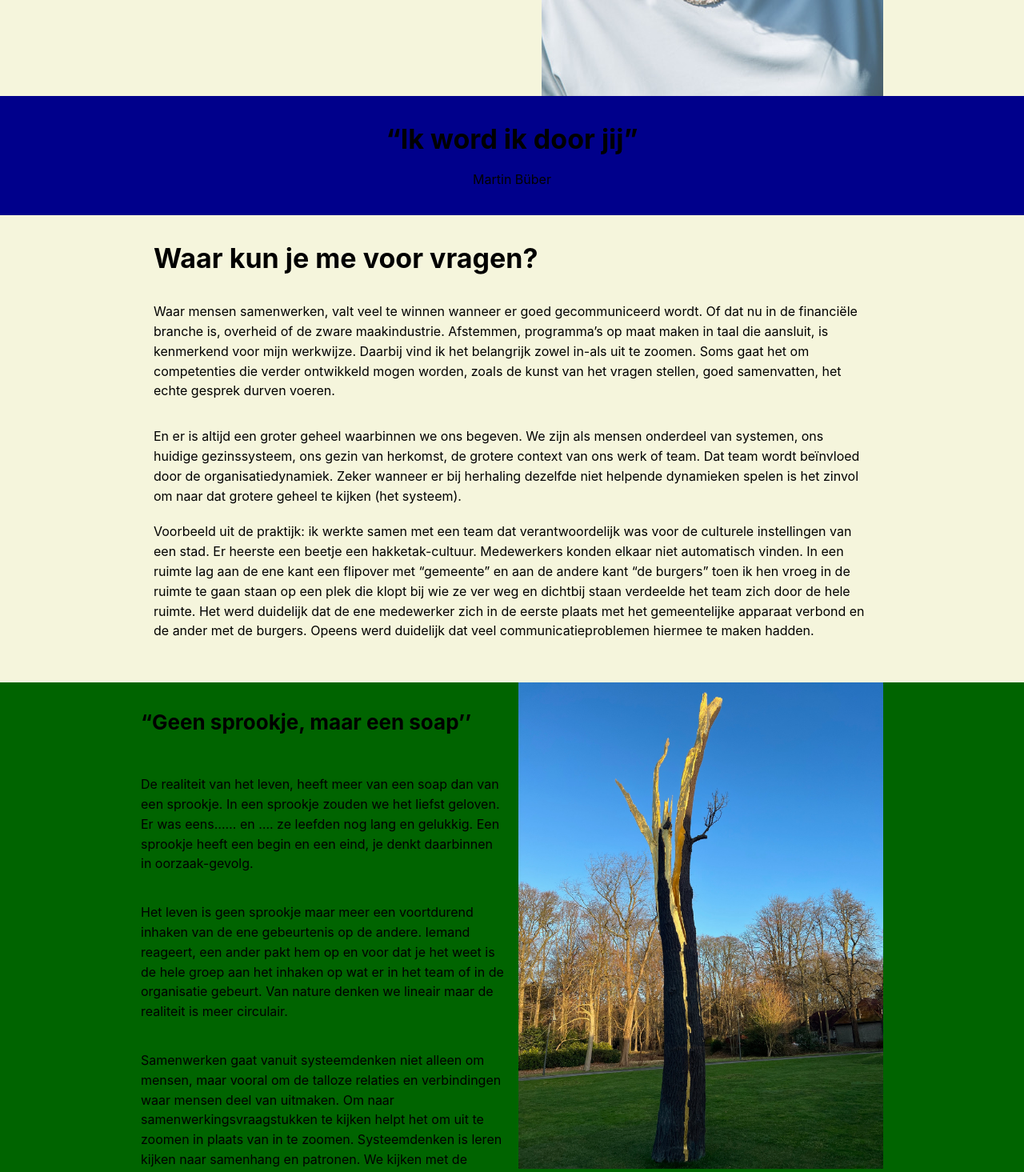
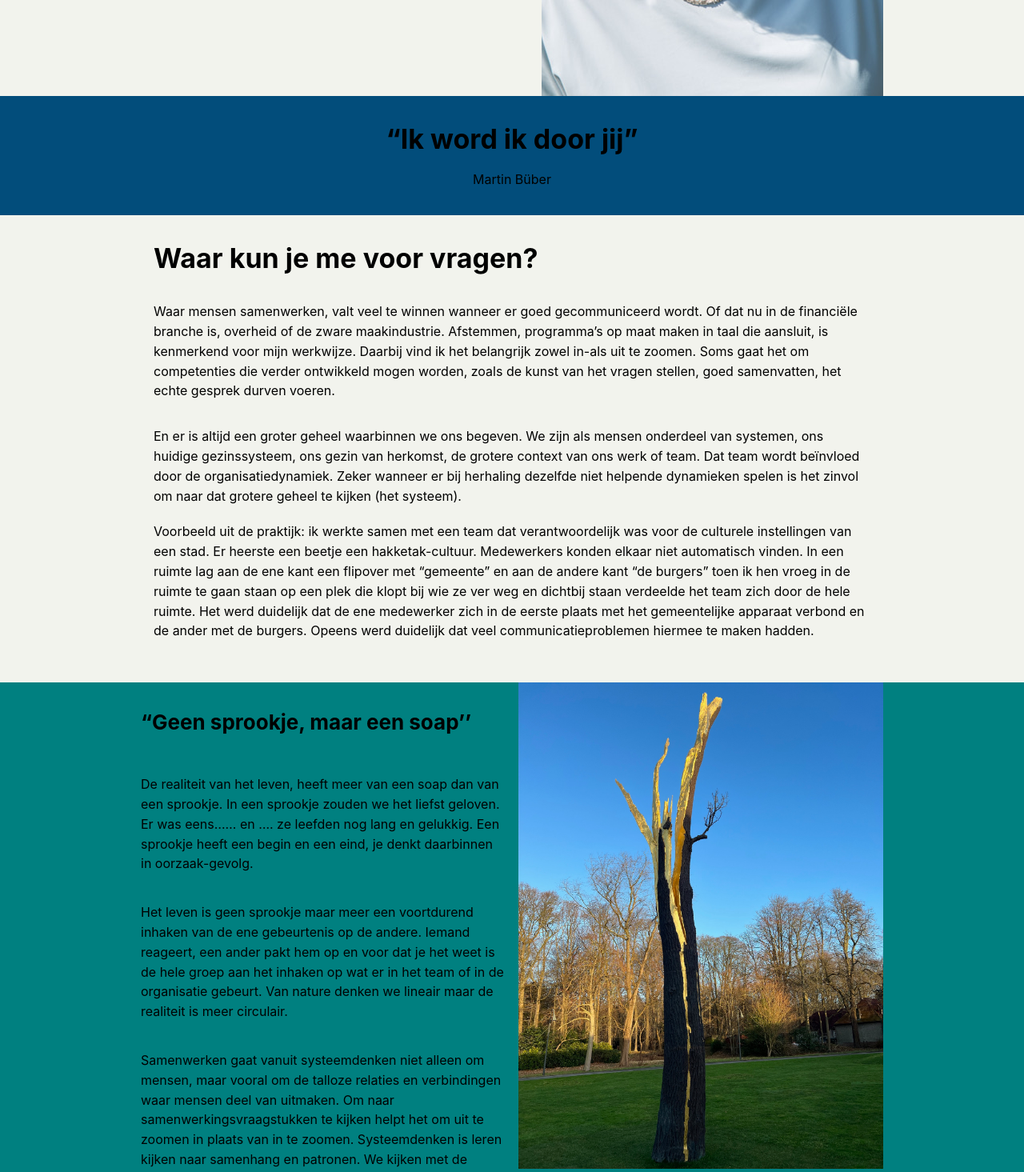
Before and after one commit to Joram3000/mirjamwebsite, a React (Vite) app: page /#/about in a window 1280 px wide. Shown: the part 620-2085 px from the top of the page at 80% size. Built offline with nearby package versions, Linux system fonts and the light colour scheme.

Commit message:
add mantine custom theme

```diff
--- a/src/components/footer/footer.tsx
+++ b/src/components/footer/footer.tsx
@@ -7,10 +7,13 @@ import {
   Container,
   Anchor,
   Box,
+  useMantineTheme,
 } from "@mantine/core";
 import "./footer.module.css";
 
 const Footer: React.FC = () => {
+  const theme = useMantineTheme();
+
   const contactGegevens = [
     "Mirjam Kroon-Hoekendijk",
     "Dorpsweg 71",
@@ -22,7 +25,7 @@ const Footer: React.FC = () => {
   ];
 
   return (
-    <Box bg="darkBlue">
+    <Box bg={theme.colors.custom[4]}>
       <Container p="xl">
         <Group justify="space-between" pb="lg">
           <Title>Contact</Title>
--- a/src/pages/About/index.tsx
+++ b/src/pages/About/index.tsx
@@ -7,6 +7,7 @@ import {
   Stack,
   Image,
   Button,
+  useMantineTheme,
 } from "@mantine/core";
 import Footer from "../../components/footer/footer.tsx";
 import Statement from "../../components/statement";
@@ -22,6 +23,8 @@ import samenwerkingsPartner3 from "../../assets/images/Samenwerkingspartners3.pn
 import samenwerkingsPartner4 from "../../assets/images/Samenwerkingspartners5.png";
 
 const MirjamKroonAbout: React.FC = () => {
+  const theme = useMantineTheme();
+
   const samenwerkingsPartners = [
     {
       img: samenwerkingsPartner,
@@ -57,7 +60,7 @@ const MirjamKroonAbout: React.FC = () => {
 
   return (
     <>
-      <Box bg="beige">
+      <Box bg={theme.colors.custom[1]}>
         <Container>
           <Group align="center" justify="flex-end" grow>
             <Stack>
@@ -71,15 +74,13 @@ const MirjamKroonAbout: React.FC = () => {
             <Image src={Mirjam6} />
           </Group>
         </Container>
-      </Box>
 
-      <Statement
-        text="“Ik word ik door jij”"
-        subText="Martin Büber"
-        color="darkBlue"
-      />
+        <Statement
+          text="“Ik word ik door jij”"
+          subText="Martin Büber"
+          color={theme.colors.custom[2]}
+        />
 
-      <Box bg="beige">
         <Container p="xl">
           <Title pb="xl">Waar kun je me voor vragen?</Title>
           <Text pb="xl">
@@ -116,7 +117,7 @@ const MirjamKroonAbout: React.FC = () => {
         </Container>
       </Box>
 
-      <Box bg="darkGreen">
+      <Box bg={theme.colors.custom[0]}>
         <Container>
           <Group grow align="flex-start" h="100%">
             <Stack>
@@ -210,7 +211,7 @@ const MirjamKroonAbout: React.FC = () => {
         </Container>
       </Box>
 
-      <Box bg="darkGreen">
+      <Box bg={theme.colors.custom[0]}>
         <Container p="xl">
           <Title pb="xl">Samenwerkingspartners</Title>
           <Stack>
--- a/src/pages/Home/index.tsx
+++ b/src/pages/Home/index.tsx
@@ -8,18 +8,19 @@ import {
   Button,
   Image,
   SimpleGrid,
+  useMantineTheme,
 } from "@mantine/core";
 
 import Footer from "../../components/footer/footer.tsx";
-
 import SmallCard from "../../components/smallCard";
 import Statement from "../../components/statement";
-
 import Mirjam6 from "../../assets/images/mirjam6.jpg";
 import cirkels from "../../assets/images/cirkels.png";
 import iconnetje from "../../assets/svg/icoontjes (1).png";
 
 const MirjamKroonHomepage: React.FC = () => {
+  const theme = useMantineTheme();
+
   const cardContent = [
     {
       icon: iconnetje,
@@ -43,7 +44,7 @@ const MirjamKroonHomepage: React.FC = () => {
 
   return (
     <>
-      <Box bg="beige">
+      <Box bg={theme.colors.custom[1]}>
         <Container>
           <Stack w="50%">
             <Title>Anders kijken naar samenwerkingsvraagstukken</Title>
@@ -54,15 +55,13 @@ const MirjamKroonHomepage: React.FC = () => {
           </Stack>
           <Image src={cirkels} />
         </Container>
-      </Box>
 
-      <Statement
-        text="To observe the system is to change it"
-        subText="Niels Bohr"
-        color="blue"
-      />
+        <Statement
+          text="To observe the system is to change it"
+          subText="Niels Bohr"
+          color={theme.colors.custom[2]}
+        />
 
-      <Box bg="beige">
         <Container p="xl">
           <Stack align="flex-start">
             <Title w="50%">
@@ -123,7 +122,7 @@ const MirjamKroonHomepage: React.FC = () => {
         </Container>
       </Box>
 
-      <Box bg="beige">
+      <Box bg={theme.colors.custom[1]}>
         <Container p="xl">
           <Title pb="xl">Klant Ervaringen</Title>
 
```
